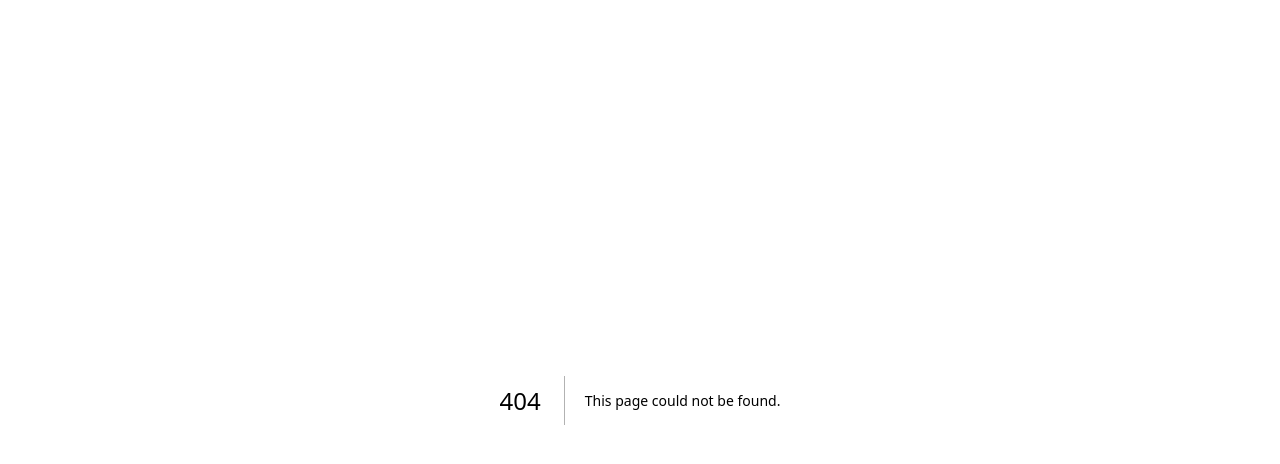
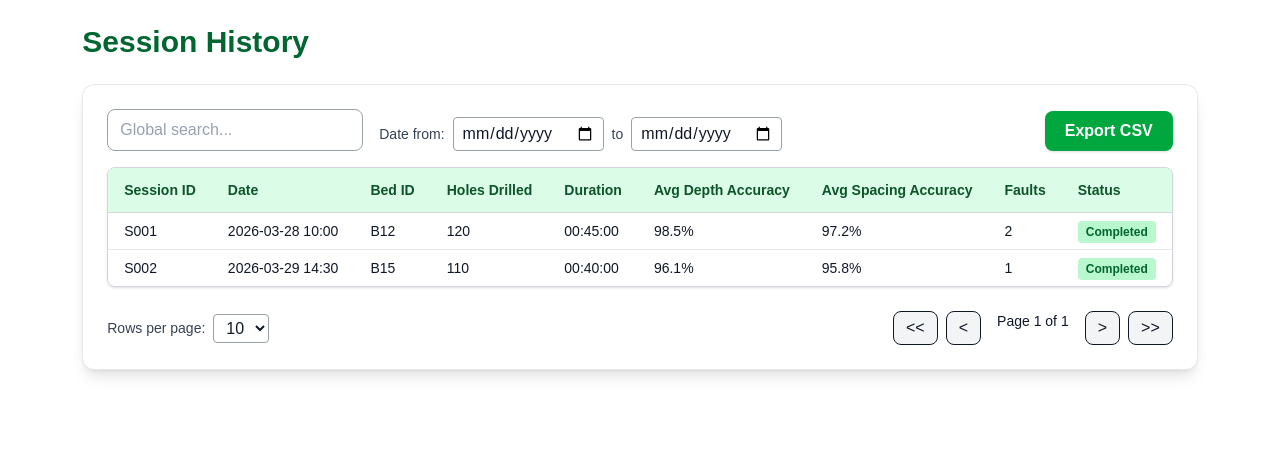
Before and after one commit to JLforce/AgriDrill_Website, a Next.js app in the folder agridrill/: page /history in a window 1280 px wide. Before the commit this address had no page. Shown: the top 464 px of the page. Built offline with nearby package versions, Linux system fonts and the light colour scheme.

Commit message:
Initial creation for /history

```diff
--- /dev/null
+++ b/agridrill/app/history/page.tsx
@@ -0,0 +1,328 @@
+"use client";
+import React, { useMemo, useState } from "react";
+
+import {
+	useReactTable,
+	getCoreRowModel,
+	getFilteredRowModel,
+	getSortedRowModel,
+	getPaginationRowModel,
+	flexRender,
+	ColumnDef,
+	Row,
+} from "@tanstack/react-table";
+import { rankItem } from "@tanstack/match-sorter-utils";
+import { format, isWithinInterval, parseISO } from "date-fns";
+import Papa from "papaparse";
+
+// Dummy data for demonstration
+type Session = {
+	id: string;
+	date: string;
+	bedId: string;
+	holesDrilled: number;
+	duration: string;
+	avgDepthAccuracy: number;
+	avgSpacingAccuracy: number;
+	faults: number;
+	status: string;
+};
+
+const dummyData: Session[] = [
+	{
+		id: "S001",
+		date: "2026-03-28T10:00:00Z",
+		bedId: "B12",
+		holesDrilled: 120,
+		duration: "00:45:00",
+		avgDepthAccuracy: 98.5,
+		avgSpacingAccuracy: 97.2,
+		faults: 2,
+		status: "Completed",
+	},
+	{
+		id: "S002",
+		date: "2026-03-29T14:30:00Z",
+		bedId: "B15",
+		holesDrilled: 110,
+		duration: "00:40:00",
+		avgDepthAccuracy: 96.1,
+		avgSpacingAccuracy: 95.8,
+		faults: 1,
+		status: "Completed",
+	},
+	// ...more rows
+];
+
+
+const columns: ColumnDef<Session>[] = [
+	{
+		accessorKey: "id",
+		header: "Session ID",
+		cell: info => info.getValue<string>(),
+	},
+	{
+		accessorKey: "date",
+		header: "Date",
+		cell: info => format(parseISO(info.getValue<string>()), "yyyy-MM-dd HH:mm"),
+		filterFn: (row, columnId, filterValue: [string, string]) => {
+			if (!filterValue[0] && !filterValue[1]) return true;
+			const date = parseISO(row.getValue(columnId));
+			const [start, end] = filterValue;
+			if (start && end) {
+				return isWithinInterval(date, {
+					start: parseISO(start),
+					end: parseISO(end),
+				});
+			}
+			if (start) return date >= parseISO(start);
+			if (end) return date <= parseISO(end);
+			return true;
+		},
+	},
+	{
+		accessorKey: "bedId",
+		header: "Bed ID",
+		cell: info => info.getValue<string>(),
+	},
+	{
+		accessorKey: "holesDrilled",
+		header: "Holes Drilled",
+		cell: info => info.getValue<number>(),
+	},
+	{
+		accessorKey: "duration",
+		header: "Duration",
+		cell: info => info.getValue<string>(),
+	},
+	{
+		accessorKey: "avgDepthAccuracy",
+		header: "Avg Depth Accuracy",
+		cell: info => info.getValue<number>() + "%",
+	},
+	{
+		accessorKey: "avgSpacingAccuracy",
+		header: "Avg Spacing Accuracy",
+		cell: info => info.getValue<number>() + "%",
+	},
+	{
+		accessorKey: "faults",
+		header: "Faults",
+		cell: info => info.getValue<number>(),
+	},
+	{
+		accessorKey: "status",
+		header: "Status",
+		cell: info => info.getValue<string>(),
+	},
+];
+
+
+function fuzzyFilter<TData>(row: Row<TData>, columnId: string, value: string) {
+	const itemRank = rankItem(row.getValue(columnId), value);
+	return itemRank.passed;
+}
+
+export default function HistoryPage() {
+	const [globalFilter, setGlobalFilter] = useState("");
+	const [dateRange, setDateRange] = useState<[string, string]>(["", ""]);
+	const [rowSelection, setRowSelection] = useState({});
+
+	const data = useMemo(() => dummyData, []);
+
+	const table = useReactTable<Session>({
+		data,
+		columns,
+		state: {
+			globalFilter,
+			rowSelection,
+			columnFilters: [
+				{ id: "date", value: dateRange },
+			],
+		},
+		onGlobalFilterChange: setGlobalFilter,
+		onRowSelectionChange: setRowSelection,
+		globalFilterFn: fuzzyFilter,
+		getCoreRowModel: getCoreRowModel(),
+		getFilteredRowModel: getFilteredRowModel(),
+		getSortedRowModel: getSortedRowModel(),
+		getPaginationRowModel: getPaginationRowModel(),
+		debugTable: false,
+	});
+
+	// CSV Export
+	const handleExport = () => {
+		const rows = table.getFilteredRowModel().rows.map(row => row.original);
+		const csv = Papa.unparse(rows);
+		const blob = new Blob([csv], { type: "text/csv" });
+		const url = URL.createObjectURL(blob);
+		const a = document.createElement("a");
+		a.href = url;
+		a.download = "session-history.csv";
+		a.click();
+		URL.revokeObjectURL(url);
+	};
+
+	// Row click navigation
+	const handleRowClick = (id: string) => {
+		window.location.href = `/history/${id}`;
+	};
+
+	// Date range filter UI
+	const handleDateChange = (idx: 0 | 1, value: string) => {
+		const newRange: [string, string] = [...dateRange];
+		newRange[idx] = value;
+		setDateRange(newRange);
+	};
+
+	// Status badge helper
+	const statusBadge = (status: string) => {
+		let color = "bg-gray-300 text-gray-800";
+		if (status === "Completed") color = "bg-green-200 text-green-800";
+		if (status === "Fault") color = "bg-red-200 text-red-800";
+		if (status === "In Progress") color = "bg-yellow-200 text-yellow-800";
+		return (
+			<span className={`px-2 py-1 rounded text-xs font-semibold ${color}`}>{status}</span>
+		);
+	};
+
+	return (
+		<div className="p-2 sm:p-6 max-w-7xl mx-auto">
+			<h1 className="text-3xl font-bold mb-6 text-green-800">Session History</h1>
+			<div className="bg-white rounded-xl shadow-lg border border-gray-200 p-4 sm:p-6 mb-6">
+				<div className="flex flex-col sm:flex-row sm:items-end gap-4 mb-4">
+					<input
+						className="border border-gray-400 text-gray-900 bg-white rounded-lg px-3 py-2 focus:outline-none focus:ring-2 focus:ring-green-400 w-full sm:w-64 placeholder-gray-400"
+						placeholder="Global search..."
+						value={globalFilter}
+						onChange={e => setGlobalFilter(e.target.value)}
+					/>
+					<div className="flex items-center gap-2 flex-wrap">
+						<label className="text-sm font-medium text-gray-700">Date from:</label>
+						<input
+							type="date"
+							className="border border-gray-400 text-gray-900 bg-white rounded px-2 py-1"
+							value={dateRange[0]}
+							onChange={e => handleDateChange(0, e.target.value)}
+						/>
+						<label className="text-sm font-medium text-gray-700">to</label>
+						<input
+							type="date"
+							className="border border-gray-400 text-gray-900 bg-white rounded px-2 py-1"
+							value={dateRange[1]}
+							onChange={e => handleDateChange(1, e.target.value)}
+						/>
+					</div>
+					<div className="flex-1 flex justify-end">
+						<button
+							className="bg-green-600 text-white px-5 py-2 rounded-lg font-semibold shadow hover:bg-green-700 transition"
+							onClick={handleExport}
+						>
+							Export CSV
+						</button>
+					</div>
+				</div>
+				<div className="overflow-x-auto rounded-lg border border-gray-300 shadow-sm">
+					<table className="min-w-full text-sm">
+						<thead className="bg-green-100 sticky top-0 z-10">
+							{table.getHeaderGroups().map(headerGroup => (
+								<tr key={headerGroup.id}>
+									{headerGroup.headers.map(header => (
+										<th
+											key={header.id}
+											className="px-4 py-3 text-left font-bold text-green-900 border-b border-gray-300 cursor-pointer select-none whitespace-nowrap bg-green-100"
+											onClick={header.column.getCanSort() ? header.column.getToggleSortingHandler() : undefined}
+										>
+											{flexRender(header.column.columnDef.header, header.getContext())}
+											{header.column.getIsSorted() ? (
+												header.column.getIsSorted() === "asc" ? " ▲" : " ▼"
+											) : null}
+										</th>
+									))}
+								</tr>
+							))}
+						</thead>
+						<tbody>
+							{table.getRowModel().rows.length === 0 ? (
+								<tr>
+									<td colSpan={columns.length} className="text-center py-8 text-gray-400">No sessions found.</td>
+								</tr>
+							) : (
+								table.getRowModel().rows.map(row => (
+									<tr
+										key={row.id}
+										className="hover:bg-green-50 cursor-pointer transition"
+										onClick={() => handleRowClick(row.original.id)}
+									>
+										{row.getVisibleCells().map(cell => {
+											// Render status as badge
+											if (cell.column.id === "status") {
+												return (
+													<td key={cell.id} className="px-4 py-2 border-t border-gray-200">
+														{statusBadge(cell.getValue<string>())}
+													</td>
+												);
+											}
+											return (
+												<td key={cell.id} className="px-4 py-2 border-t border-gray-200 text-gray-900">
+													{flexRender(cell.column.columnDef.cell, cell.getContext())}
+												</td>
+											);
+										})}
+									</tr>
+								))
+							)}
+						</tbody>
+					</table>
+				</div>
+				<div className="flex flex-col sm:flex-row items-center justify-between mt-6 gap-4">
+					<div className="flex items-center gap-2">
+						<span className="text-sm text-gray-700">Rows per page:</span>
+						<select
+							className="border border-gray-400 text-gray-900 bg-white rounded px-2 py-1"
+							value={table.getState().pagination.pageSize}
+							onChange={e => table.setPageSize(Number(e.target.value))}
+						>
+							{[10, 25, 50].map(size => (
+								<option key={size} value={size}>{size}</option>
+							))}
+						</select>
+					</div>
+					<div className="flex gap-2">
+						<button
+							className="px-3 py-1 border rounded-lg bg-gray-100 hover:bg-green-100 text-gray-900"
+							onClick={() => table.setPageIndex(0)}
+							disabled={!table.getCanPreviousPage()}
+						>
+							{"<<"}
+						</button>
+						<button
+							className="px-3 py-1 border rounded-lg bg-gray-100 hover:bg-green-100 text-gray-900"
+							onClick={() => table.previousPage()}
+							disabled={!table.getCanPreviousPage()}
+						>
+							{"<"}
+						</button>
+						<span className="px-2 text-sm text-gray-900">
+							Page {table.getState().pagination.pageIndex + 1} of {table.getPageCount()}
+						</span>
+						<button
+							className="px-3 py-1 border rounded-lg bg-gray-100 hover:bg-green-100 text-gray-900"
+							onClick={() => table.nextPage()}
+							disabled={!table.getCanNextPage()}
+						>
+							{">"}
+						</button>
+						<button
+							className="px-3 py-1 border rounded-lg bg-gray-100 hover:bg-green-100 text-gray-900"
+							onClick={() => table.setPageIndex(table.getPageCount() - 1)}
+							disabled={!table.getCanNextPage()}
+						>
+							{">>"}
+						</button>
+					</div>
+				</div>
+			</div>
+		</div>
+	);
+}
```
